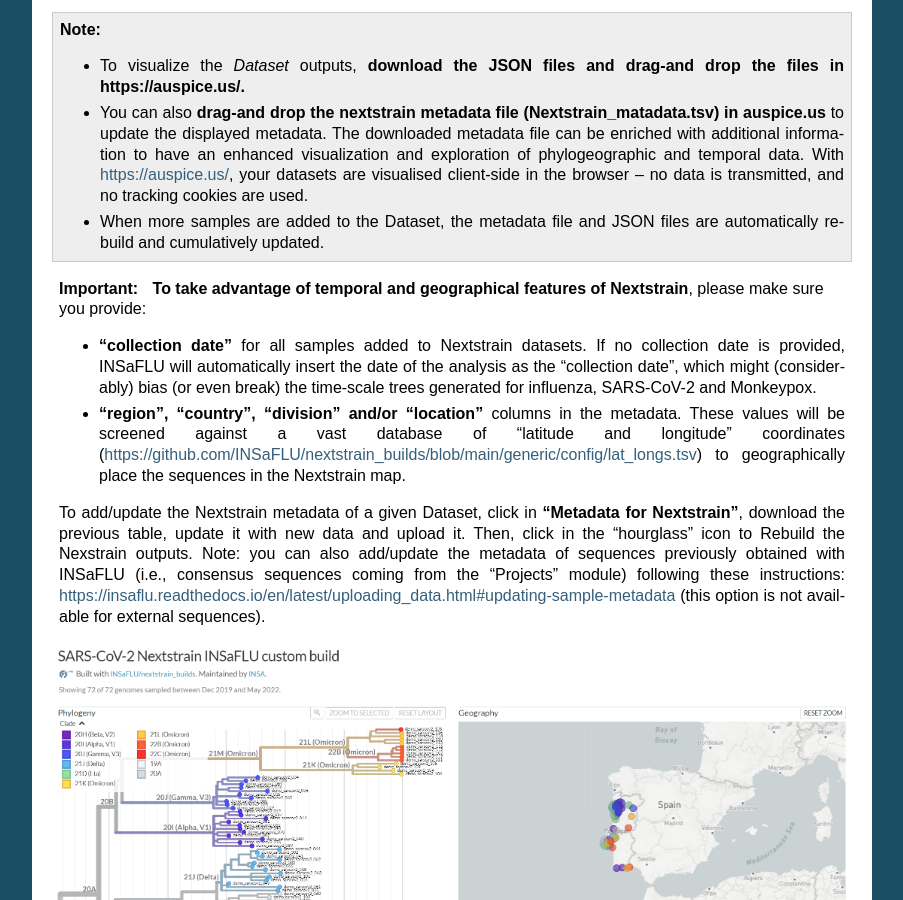
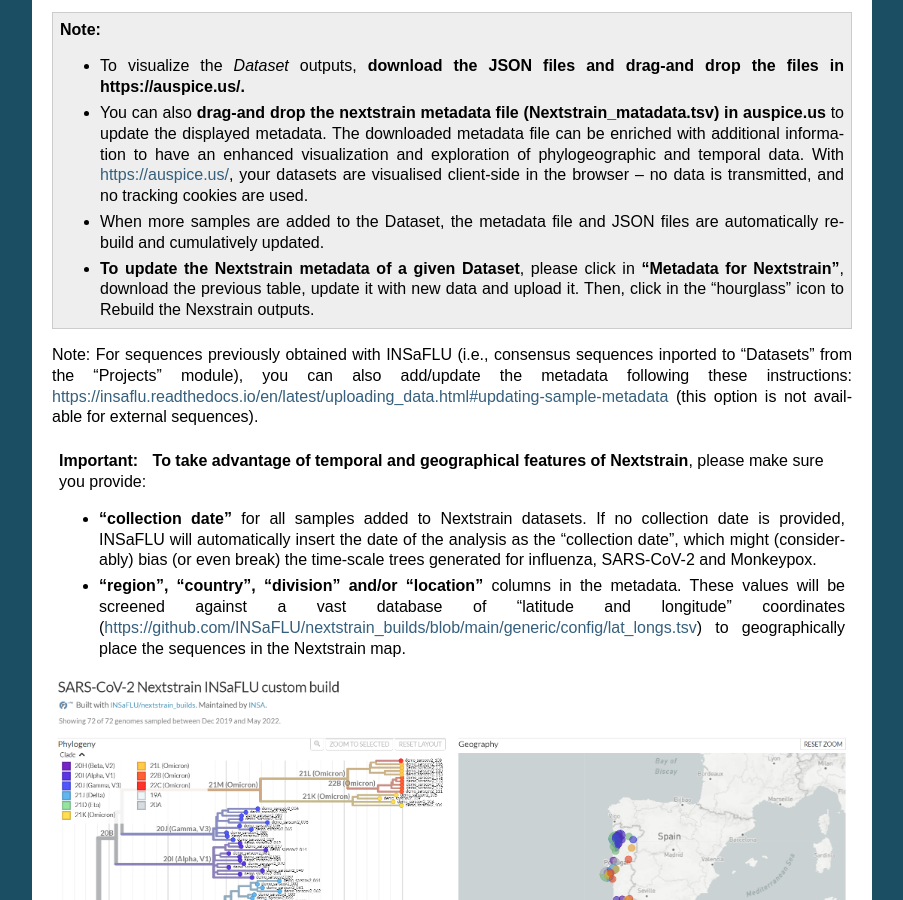
Before and after one commit to INSaFLU/insaflu_docs, a Sphinx documentation site: the page built from docs/output_visualization.rst, in a window 1280 px wide and 900 px high, scrolled down 16562 px. Shown: the whole window, without its empty margins (198-1101 px from the left). Built offline with Sphinx 7.4.7, drawn with Linux system fonts in a browser that asks for light colours; formulas are drawn with MathJax 3; some of the changed lines change nothing that is shown.

Commit message:
Improved update Nextstrain metadata

```diff
--- a/docs/output_visualization.rst
+++ b/docs/output_visualization.rst
@@ -385,6 +385,10 @@
  - You can also **drag-and drop the nextstrain metadata file (Nextstrain_matadata.tsv) in auspice.us** to update the displayed metadata. The downloaded metadata file can be enriched with additional information to have an enhanced visualization and exploration of phylogeographic and temporal data. With https://auspice.us/, your datasets are visualised client-side in the browser -- no data is transmitted, and no tracking cookies are used.
  - When more samples are added to the Dataset, the metadata file and JSON files are automatically re-build and cumulatively updated.
 
+ - **To update the Nextstrain metadata of a given Dataset**, please click in **"Metadata for Nextstrain"**, download the previous table, update it with new data and upload it. Then, click in the "hourglass" icon to Rebuild the Nexstrain outputs.
+
+Note: For sequences previously obtained with INSaFLU (i.e., consensus sequences inported to "Datasets" from the "Projects" module), you can also add/update the metadata following these instructions: https://insaflu.readthedocs.io/en/latest/uploading_data.html#updating-sample-metadata (this option is not available for external sequences).
+
 
 .. important::
 	**To take advantage of temporal and geographical features of Nextstrain**, please make sure you provide:
@@ -393,7 +397,6 @@
 
 	- **"region", "country", "division" and/or "location"** columns in the metadata. These values will be screened against a vast database of "latitude and longitude" coordinates (https://github.com/INSaFLU/nextstrain_builds/blob/main/generic/config/lat_longs.tsv) to geographically place the sequences in the Nextstrain map.
 
-	To add/update the Nextstrain metadata of a given Dataset, click in **"Metadata for Nextstrain"**, download the previous table, update it with new data and upload it. Then, click in the "hourglass" icon to Rebuild the Nexstrain outputs. Note: you can also add/update the metadata of sequences previously obtained with INSaFLU (i.e., consensus sequences coming from the "Projects" module) following these instructions: https://insaflu.readthedocs.io/en/latest/uploading_data.html#updating-sample-metadata (this option is not available for external sequences).
 
 
 .. image:: _static/json_nextstrain.png
```
